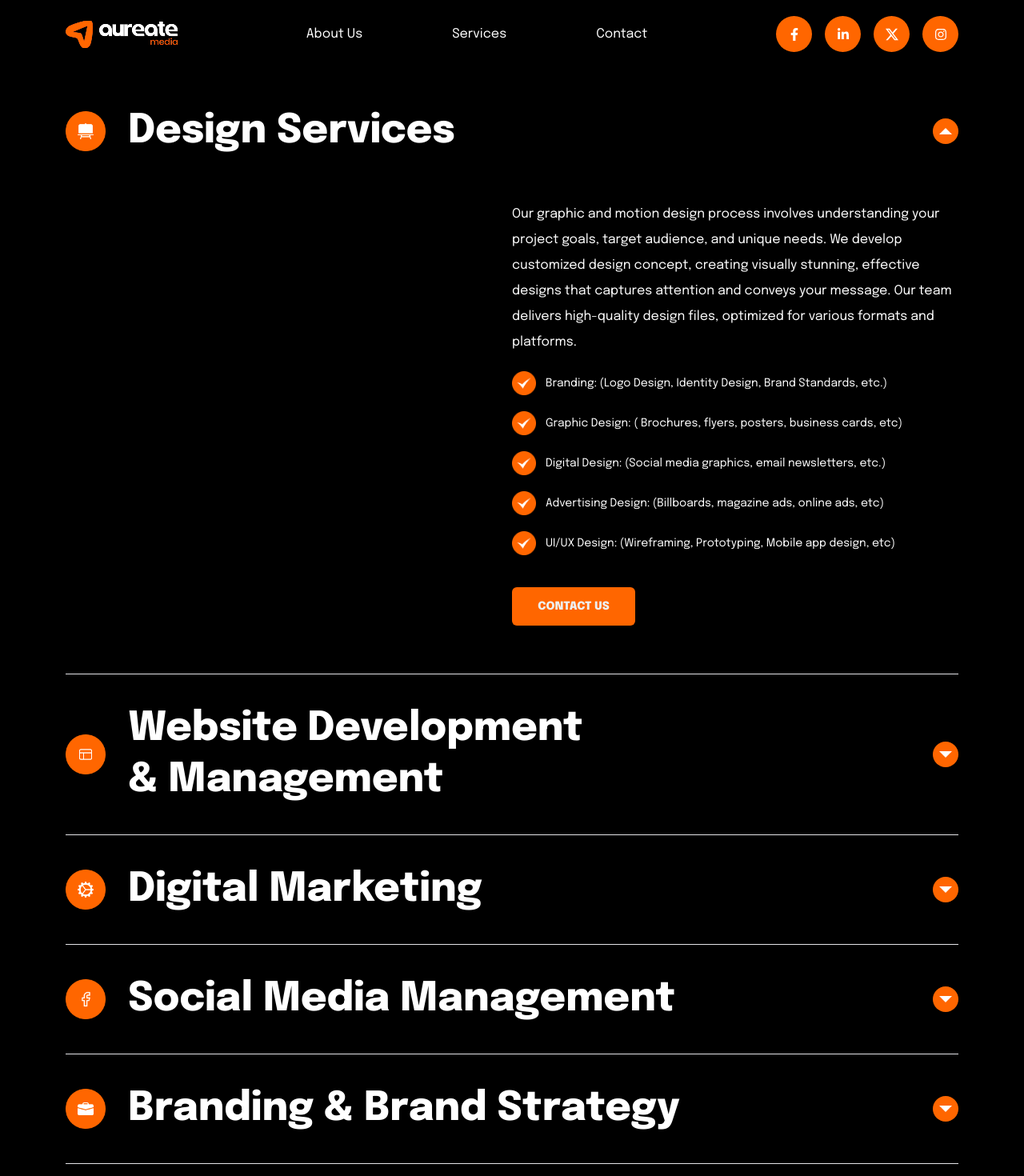
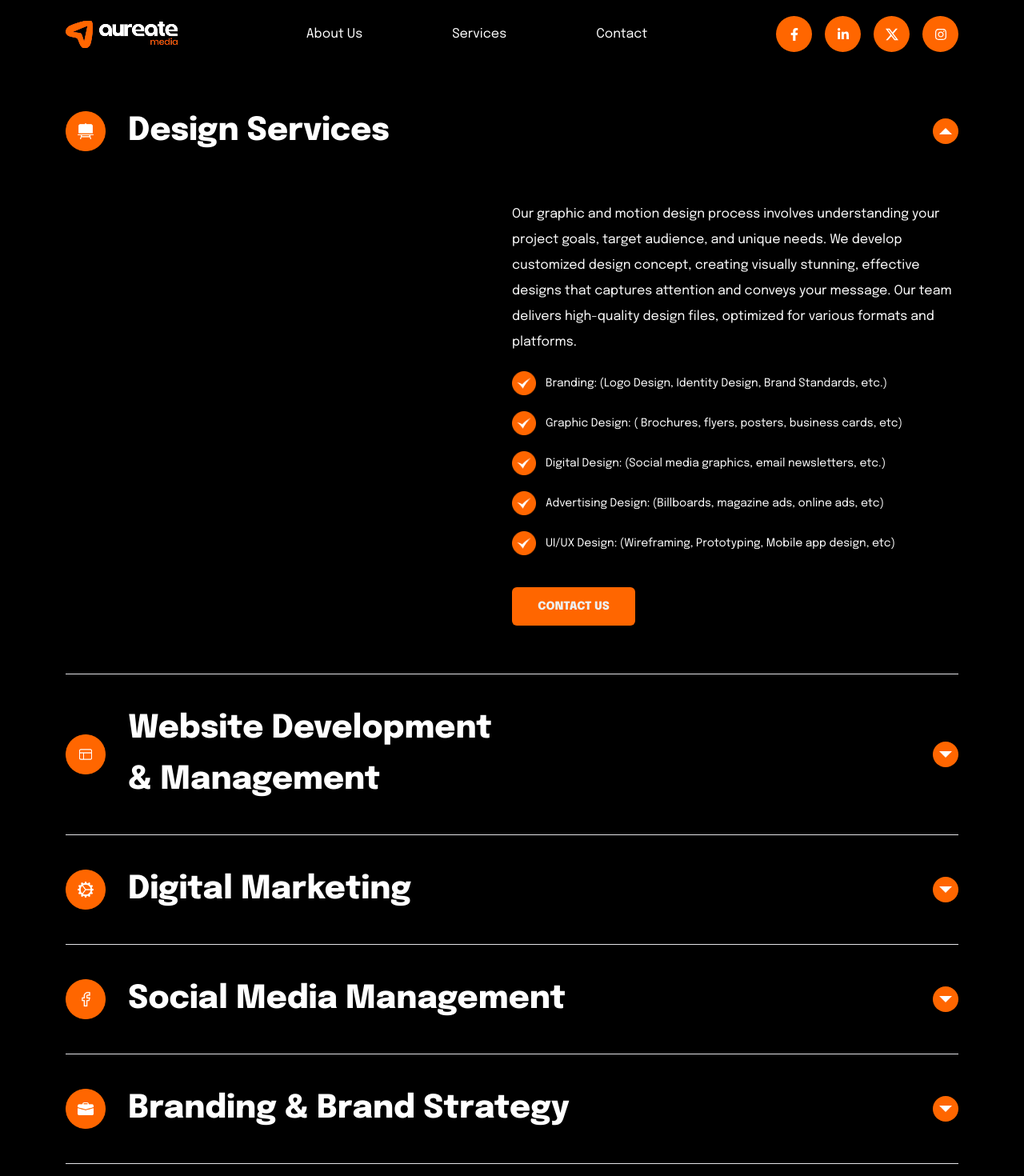
Before and after one commit to Khay-dev/Aureate, a Next.js app: page /services in a window 1280 px wide. Shown: the top 1470 px of the page at 80% size. Built offline with nearby package versions, Linux system fonts and the light colour scheme.

Commit message:
fix: update social media links in footer and navbar components style: adjust text size in service page for better readability

```diff
--- a/app/services/page.tsx
+++ b/app/services/page.tsx
@@ -32,7 +32,7 @@ const ServicePage: React.FC = () => {
 									height={50}
 								/>
 								<span
-									className="md:text-[40px] lg:text-[50px] text-[23px] md:leading-[64px] leading-8 font-extrabold w-fit"
+									className="md:text-[40px] text-[20px] md:leading-[64px] leading-8 font-extrabold w-fit"
 									title="Design Services"
 								>
 									{" "}
@@ -124,7 +124,7 @@ const ServicePage: React.FC = () => {
 							<p className="inline-flex items-center md:gap-x-7 gap-x-4">
 								<Image src={"/web.png"} alt={"icon"} width={50} height={50} />
 								<span
-									className="md:text-[40px] lg:text-[50px] text-[23px] md:leading-[64px] leading-8 font-extrabold w-fit"
+									className="md:text-[40px]  text-[20px] md:leading-[64px] leading-8 font-extrabold w-fit"
 									title="Website Development & Management"
 								>
 									{" "}
@@ -214,7 +214,7 @@ const ServicePage: React.FC = () => {
 							<p className="inline-flex items-center md:gap-x-7 gap-x-4">
 								<Image src={"/dig.png"} alt={"icon"} width={50} height={50} />
 								<span
-									className="md:text-[40px] lg:text-[50px] text-[23px] md:leading-[64px] leading-8 font-extrabold w-fit"
+									className="md:text-[40px] text-[20px] md:leading-[64px] leading-8 font-extrabold w-fit"
 									title="Digital Marketing"
 								>
 									{" "}
@@ -411,7 +411,7 @@ const ServicePage: React.FC = () => {
 							<p className="inline-flex items-center md:gap-x-7 gap-x-4">
 								<Image src={"/soc.png"} alt={"icon"} width={50} height={50} />
 								<span
-									className="md:text-[40px] lg:text-[50px] text-[23px] md:leading-[64px] leading-8 font-extrabold w-fit"
+									className="md:text-[40px]  text-[20px] md:leading-[64px] leading-8 font-extrabold w-fit"
 									title="Social Media Management"
 								>
 									{" "}
@@ -503,7 +503,7 @@ const ServicePage: React.FC = () => {
 							<p className="inline-flex items-center md:gap-x-7 gap-x-4">
 								<Image src={"/brass.png"} alt={"icon"} width={50} height={50} />
 								<span
-									className="md:text-[40px] lg:text-[50px] text-[23px] md:leading-[64px] leading-8 font-extrabold w-fit"
+									className="md:text-[40px] 9 text-[20px] md:leading-[64px] leading-8 font-extrabold w-fit"
 									title="Branding & Brand Strategy"
 								>
 									{" "}
--- a/components/footer.tsx
+++ b/components/footer.tsx
@@ -10,22 +10,22 @@ const Footer = () => {
 		<footer className={`md:hidden py-6  ${epilogue.className} flex items-center justify-center bg-black container mx-auto`}>
 						<ul className="flex gap-x-4 items-center">
 							<li className="h-[48px] w-[48px] rounded-full flex items-center justify-center bg-[#FF6600] text-white transition-all duration-300 hover:bg-[#FF944D] hover:-translate-y-1 ">
-								<Link href={"https://facebook.com"}>
+					<Link href={"https://www.facebook.com/share/1EDuWXtW23/?mibextid=wwXIfr"} rel="noopener noreferrer" target="_blank">
 									<FaFacebookF />
 								</Link>
 							</li>
 							<li className="h-[48px] w-[48px] rounded-full flex items-center justify-center bg-[#FF6600] text-white transition-all duration-300 hover:bg-[#FF944D] hover:-translate-y-1">
-								<Link href={"https://linkedin.com"}>
+					<Link href={"https://www.linkedin.com/company/aureatemedia/"} rel="noopener noreferrer" target="_blank">
 									<FaLinkedinIn />
 								</Link>
 							</li>
 							<li className="h-[48px] w-[48px] rounded-full flex items-center justify-center bg-[#FF6600] text-white transition-all duration-300 hover:bg-[#FF944D] hover:-translate-y-1">
-								<Link href={"https://twitter.com"}>
+					<Link href={"https://x.com/aureatemedia"} rel="noopener noreferrer" target="_blank">
 									<BsTwitterX />
 								</Link>
 							</li>
 							<li className="h-[48px] w-[48px] rounded-full flex items-center justify-center bg-[#FF6600] text-white transition-all duration-300 hover:bg-[#FF944D] hover:-translate-y-1">
-								<Link href={"https://instagram.com"}>
+					<Link href={"https://www.instagram.com/aureatemedia"} rel="noopener noreferrer" target="_blank">
 									<FaInstagram />
 								</Link>
 							</li>
--- a/components/nav.tsx
+++ b/components/nav.tsx
@@ -57,31 +57,23 @@ const Navbar = () => {
 					{/* Social Links */}
 					<ul className="md:flex gap-x-4 items-center hidden ">
 						<li className="lg:h-[45px] lg:w-[45px] md:h-[35px] md:w-[35px] rounded-full flex items-center justify-center bg-[#FF6600] text-white transition-all duration-300 hover:bg-[#FF944D] hover:-translate-y-1">
-							<Link href="https://facebook.com"
-								rel="noopener noreferrer"
-							>
+							<Link href={"https://www.facebook.com/share/1EDuWXtW23/?mibextid=wwXIfr"} rel="noopener noreferrer" target="_blank">
 								<FaFacebookF />
 							</Link>
 						</li>
 
 						<li className="lg:h-[45px] lg:w-[45px] md:h-[35px] md:w-[35px] rounded-full flex items-center justify-center bg-[#FF6600] text-white transition-all duration-300 hover:bg-[#FF944D] hover:-translate-y-1">
-							<Link href="https://linkedin.com"
-								rel="noopener noreferrer"
-							>
+							<Link href={"https://www.linkedin.com/company/aureatemedia/"} rel="noopener noreferrer" target="_blank">
 								<FaLinkedinIn />
 							</Link>
 						</li>
 						<li className="lg:h-[45px] lg:w-[45px] md:h-[35px] md:w-[35px] rounded-full flex items-center justify-center bg-[#FF6600] text-white transition-all duration-300 hover:bg-[#FF944D] hover:-translate-y-1">
-							<Link href="https://twitter.com"
-								rel="noopener noreferrer"
-							>
+							<Link href={"https://x.com/aureatemedia"} rel="noopener noreferrer" target="_blank">
 								<BsTwitterX />
 							</Link>
 						</li>
 						<li className="lg:h-[45px] lg:w-[45px] md:h-[35px] md:w-[35px] rounded-full flex items-center justify-center bg-[#FF6600] text-white transition-all duration-300 hover:bg-[#FF944D] hover:-translate-y-1">
-							<Link href="https://instagram.com"
-								rel="noopener noreferrer"
-							>
+							<Link href={"https://www.instagram.com/aureatemedia"} rel="noopener noreferrer" target="_blank">
 								<FaInstagram />
 							</Link>
 						</li>
```
